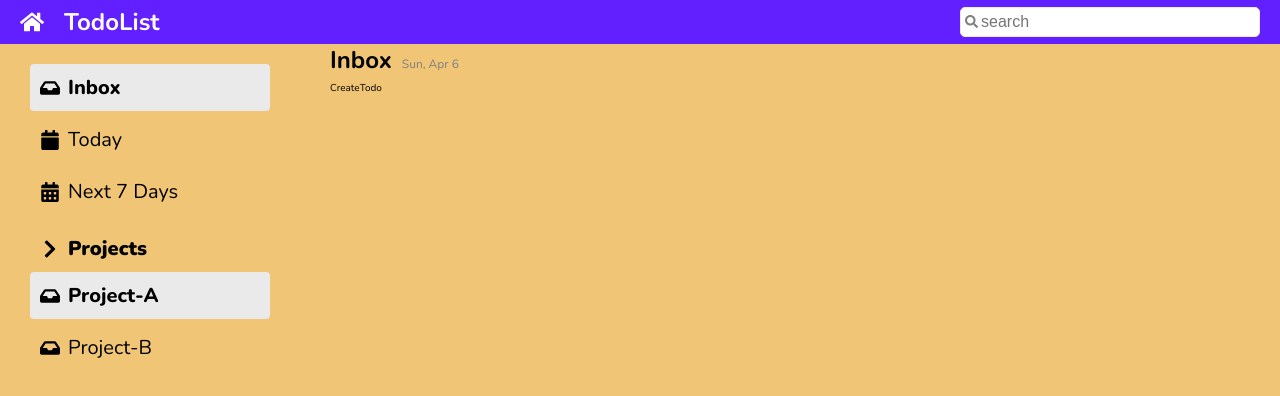
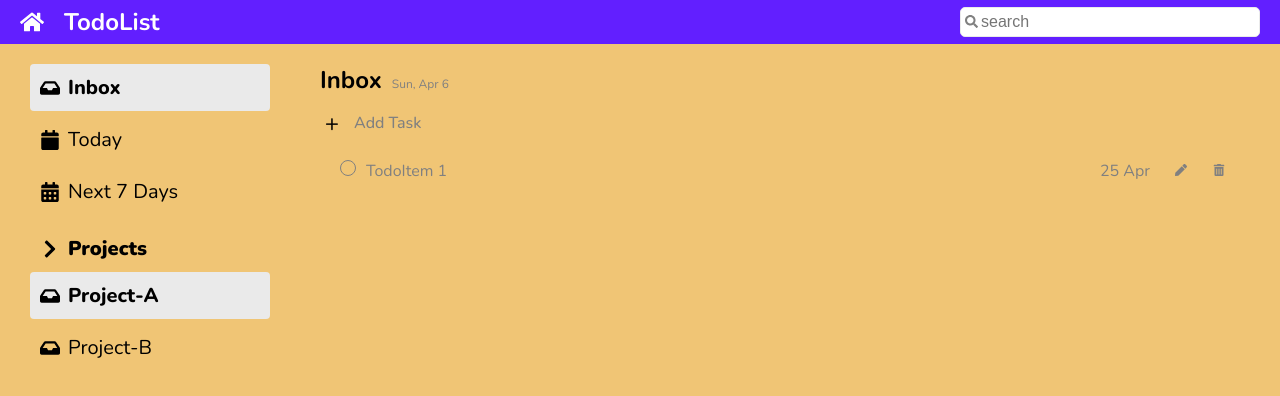
Before and after one commit to jenwit-dev/cc15-todolist-jenwit, a React (Create React App) app: page / in a window 1280 px wide. Shown: the top 396 px of the page. Built offline with nearby package versions, Linux system fonts and the light colour scheme.

Commit message:
ui:TodoItem

```diff
--- a/src/app/App.jsx
+++ b/src/app/App.jsx
@@ -11,6 +11,7 @@ import ListItem from "../components/ListItem.jsx";
 import Lists from "../components/Lists.jsx";
 import TodoHeader from "../components/Todo/TodoHeader.jsx";
 import TodoCreate from "../components/Todo/TodoCreate.jsx";
+import TodoLists from "../components/Todo/TodoLists.jsx";
 
 function App() {
   const generalLists = [
@@ -104,8 +105,8 @@ function App() {
           <TodoHeader />
           {/* CreateTodo */}
           <TodoCreate />
-
           {/* TodoLists */}
+          <TodoLists />
         </main>
       </div>
     </div>
--- a/src/app/App.scss
+++ b/src/app/App.scss
@@ -22,8 +22,7 @@
 
     // other css
     overflow-y: scroll;
-    padding: 20px 30px;
-    padding-top: 0;
+    padding: 0px;
   }
 }
 
@@ -87,5 +86,6 @@
 .todo__container {
   display: flex;
   flex-direction: column;
-  gap: 5px;
+  gap: 15px;
+  padding: 20px;
 }
--- a/src/components/Todo/TodoCreate.jsx
+++ b/src/components/Todo/TodoCreate.jsx
@@ -6,10 +6,13 @@ import styles from "./TodoCreate.module.scss";
 
 // export default CreateTodo;
 
-import React from "react";
-
 function TodoCreate() {
-  return <div>CreateTodo</div>;
+  return (
+    <div className={styles.todo__create}>
+      <span className={styles.todo__create__button}>+</span>
+      <h3 className={styles.todo__create__text}>Add Task</h3>
+    </div>
+  );
 }
 
 export default TodoCreate;
--- a/src/components/Todo/TodoCreate.module.scss
+++ b/src/components/Todo/TodoCreate.module.scss
@@ -1 +1,37 @@
 @import "../../index.scss";
+
+.todo__create {
+  display: flex;
+  gap: 10px;
+  align-items: center;
+  cursor: pointer;
+
+  &:hover {
+    & .todo__create__button {
+      background-color: $primary;
+      color: $white;
+    }
+    & .todo__create__text {
+      color: $primary;
+    }
+  }
+
+  &__button {
+    font-size: 2.4rem;
+    width: 2.4rem;
+    height: 2.4rem;
+    border-radius: 50%;
+
+    display: flex;
+    align-items: center;
+    justify-content: center;
+    line-height: 2.2rem;
+  }
+
+  &__text {
+    color: $grey-dark;
+    font-weight: 500;
+    font-size: 1.6rem;
+    line-height: 1.2rem;
+  }
+}
--- /dev/null
+++ b/src/components/Todo/TodoLists.jsx
@@ -0,0 +1,24 @@
+import styles from "./TodoLists.module.scss";
+import { FaTrashAlt, FaPen, FaRegCircle } from "react-icons/fa";
+
+function TodoLists() {
+  return (
+    <ul className={styles.todo__lists}>
+      <li className={styles.todo}>
+        <span className={styles.todo__checkbox}>{/* <FaRegCircle /> */}</span>
+        <p className={styles.todo__task}>TodoItem 1</p>
+        <span className={styles.todo__date}>25 Apr</span>
+        <div className={styles.todo__action}>
+          <span className={styles.todo__edit}>
+            <FaPen />
+          </span>
+          <span className={styles.todo__delete}>
+            <FaTrashAlt />
+          </span>
+        </div>
+      </li>
+    </ul>
+  );
+}
+
+export default TodoLists;
--- /dev/null
+++ b/src/components/Todo/TodoLists.module.scss
@@ -0,0 +1,39 @@
+@import "../../index.scss";
+
+.todo {
+  display: flex;
+  gap: 10px;
+  align-items: baseline;
+  cursor: pointer;
+  border-radius: 4px;
+  font-size: 1.6rem;
+  color: $grey-dark;
+  padding: 10px 20px;
+
+  &:hover {
+    background-color: $grey-light;
+  }
+
+  &__checkbox {
+    color: $grey-dark;
+    height: 16px;
+    width: 16px;
+    display: block;
+    border: 1px solid $grey-dark;
+    border-radius: 16px;
+    text-align: center;
+    line-height: 16px;
+  }
+  &__task {
+    flex: 1;
+  }
+  &__date {
+  }
+  &__action {
+    flex-basis: 80px;
+    display: flex;
+    gap: 10px;
+    justify-content: space-evenly;
+    font-size: 1.2rem;
+  }
+}
```
